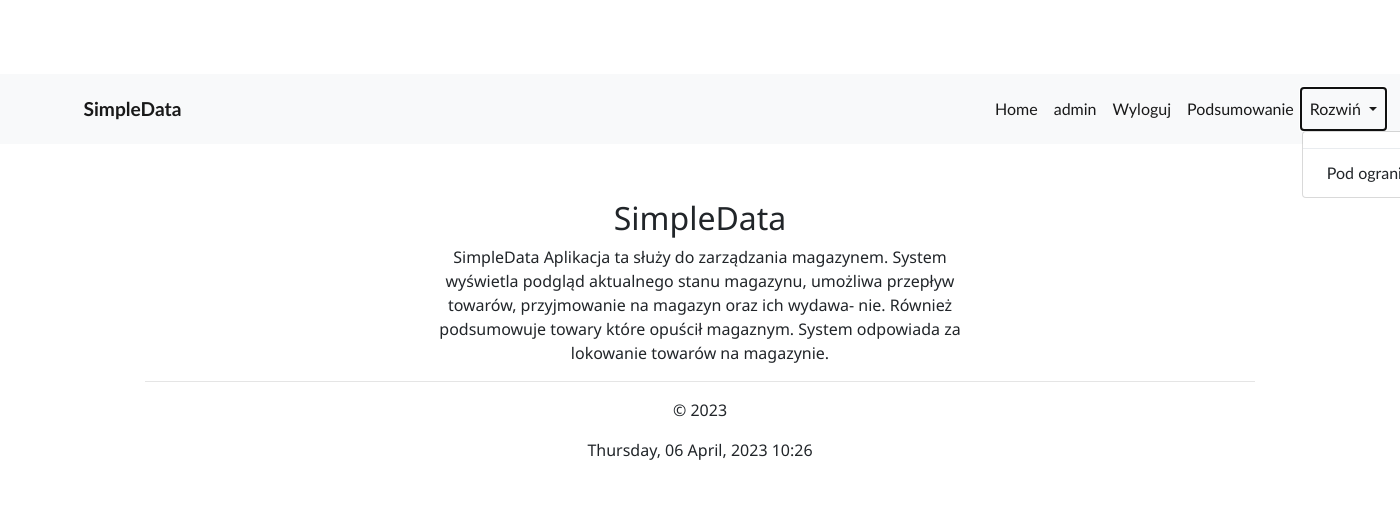
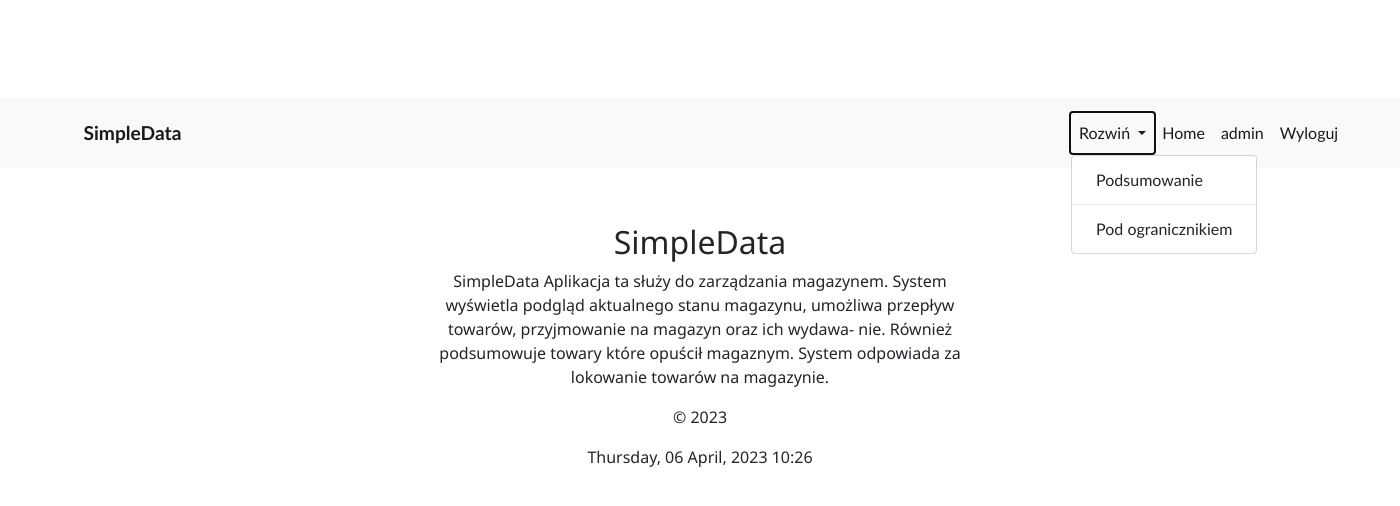
Before and after one commit to Grgor92/Aplikacja-Baz-Danych-Projekt, a Flask app: page / in a window 1400 px wide, after a click on "Rozwiń"; the page is wider, and only the part inside the window is pictured. Shown: the top 506 px of that part. Run offline with Flask 3, Linux system fonts and the light colour scheme; a user stored in the database is signed in.

Commit message:
poprawa alertu

```diff
--- a/SimpleData-Projekt/SimpleData/__init__.py
+++ b/SimpleData-Projekt/SimpleData/__init__.py
@@ -14,7 +14,7 @@ app.config['SECRET_KEY'] = SECRET_KEY
 app.config['SESSION_COOKIE_SECURE'] = True
 app.config['SESSION_COOKIE_HTTPONLY'] = True
 app.config['SESSION_COOKIE_SAMESITE'] = 'Lax'
-app.config['PERMANENT_SESSION_LIFETIME'] = timedelta(seconds=10)
+app.config['PERMANENT_SESSION_LIFETIME'] = timedelta(seconds=50)
 @app.before_first_request
 def init_session():
     session.permanent = True
--- a/SimpleData-Projekt/SimpleData/templates/layout.html
+++ b/SimpleData-Projekt/SimpleData/templates/layout.html
@@ -12,11 +12,41 @@
 </head>
 
 <body>
-    <nav class="navbar navbar-expand-lg navbar-light bg-light">
+    <div class="container-fluid mb-4 " style="max-width: 760px; " >
+        {% with messages = get_flashed_messages(with_categories=true) %}
+        {% if messages %}
+        {% for category, message in messages %}
+            <div class="alert alert-{{ category }} shadow rounded-lg rounded-8 mx-auto alert-dismissible fade show text-center"style="padding: 20px;" role="alert">
+                {{ message }}
+                <button type="button" class="close" data-dismiss="alert" aria-label="Close">
+                    <span aria-hidden="true">&times;</span>
+                </button>
+            </div>
+        {% endfor %}
+        {% endif %}
+        {% endwith %}
+    </div>
+    <nav class="navbar navbar-expand-lg navbar-light bg-light  ">
         <a class="navbar-brand" href="/">SimpleData</a>
 
-        <div class="collapse navbar-collapse flex-row-reverse" id="navbarSupportedContent">
+        <div class="collapse navbar-collapse flex-row-reverse container" id="navbarSupportedContent">
             <ul class="navbar-nav mr-auto">
+                <li class="nav-item dropdown">
+                    <a class="nav-link dropdown-toggle" href="#" id="navbarDropdown" role="button" data-toggle="dropdown" aria-haspopup="true" aria-expanded="false">
+                        Rozwiń
+                    </a>
+
+                    <div class="dropdown-menu" aria-labelledby="navbarDropdown">
+                        {% if current_user.is_authenticated %}
+                            <a class="dropdown-item" href="{{url_for('podsumowanie')}}">Podsumowanie <span class="sr-only">(current)</span></a>
+                        {% else %}
+                            <a class="dropdown-item" href="{{ url_for('login') }}">Logowanie</a>
+                        {% endif %}
+                        <!--<a class="dropdown-item" href="{{ url_for('rejestr') }}">Rejestracja</a>-->
+                        <div class="dropdown-divider"></div>
+                        <a class="dropdown-item" href="#">Pod ogranicznikiem</a>
+                    </div>
+                </li>
                 <li class="nav-item active">
                     <a class="nav-link" href="{{ url_for('home') }}">Home <span class="sr-only">(current)</span></a>
                 </li>
@@ -28,48 +58,18 @@
                     <li class="nav-item active">
                         <a class="nav-link" href="{{url_for('logout')}}">Wyloguj <span class="sr-only">(current)</span></a>
                     </li>
-                <li class="nav-item active">
-                    <a class="nav-link" href="{{url_for('podsumowanie')}}">Podsumowanie <span class="sr-only">(current)</span></a>
-                </li>
 
                 {% endif %}
-                <li class="nav-item dropdown">
-                    <a class="nav-link dropdown-toggle" href="#" id="navbarDropdown" role="button" data-toggle="dropdown" aria-haspopup="true" aria-expanded="false">
-                        Rozwiń
-                    </a>
-                    <div class="dropdown-menu" aria-labelledby="navbarDropdown">
-                        {% if current_user.is_authenticated %}
 
-                        {% else %}
-                        <a class="dropdown-item" href="{{ url_for('login') }}">Logowanie</a>
-                        {% endif %}
-                        <!--<a class="dropdown-item" href="{{ url_for('rejestr') }}">Rejestracja</a>-->
-                        <div class="dropdown-divider"></div>
-
-
-
-                        <a class="dropdown-item" href="#">Pod ogranicznikiem</a>
-                    </div>
-                </li>
             </ul>
         </div>
     </nav>
     <div class="body-content">
         <div class="container">
-            {% with messages = get_flashed_messages(with_categories=true) %}
-            {% if messages %}
-            {% for category, message in messages %}
-            <div class="aleert alert-{{ category }}">
-                {{ message }}
-            </div>
-            {%endfor%}
-            {% endif %}
-            {%endwith%}
-
 
             {% block content %}
             {% endblock %}
-            <hr />
+
         </div>
         <footer>
             <p>&copy; 2023</p>
--- a/SimpleData-Projekt/SimpleData/views.py
+++ b/SimpleData-Projekt/SimpleData/views.py
@@ -11,11 +11,18 @@ from flask_login import LoginManager, login_user, logout_user, login_required, c
 login_manager = LoginManager(app)
 login_manager.session_protection = "strong"
 login_manager.sesion = True
+
+login_manager.unauthorized
+
+@login_manager.unauthorized_handler
+def unauthorized():
+    flash('Musisz się zalogować, aby uzyskać dostęp do tej strony!', 'danger')
+    return redirect(url_for('home'))
+
 # deklaracja funkcji do pobierania użytkownika po jego id
 @login_manager.user_loader
 def load_user(user_id):
     return Users.query.get(int(user_id))
-
 
 #wewnątrz aplikacji
 with app.app_context():
```
Lines whose indentation alone changed are shown as unchanged.
